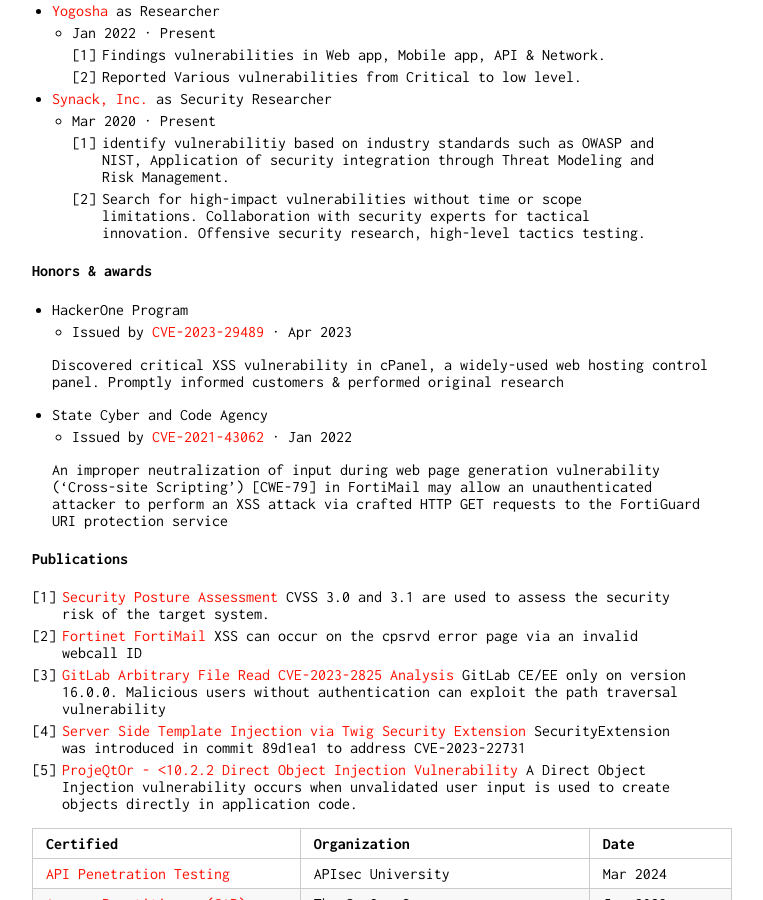
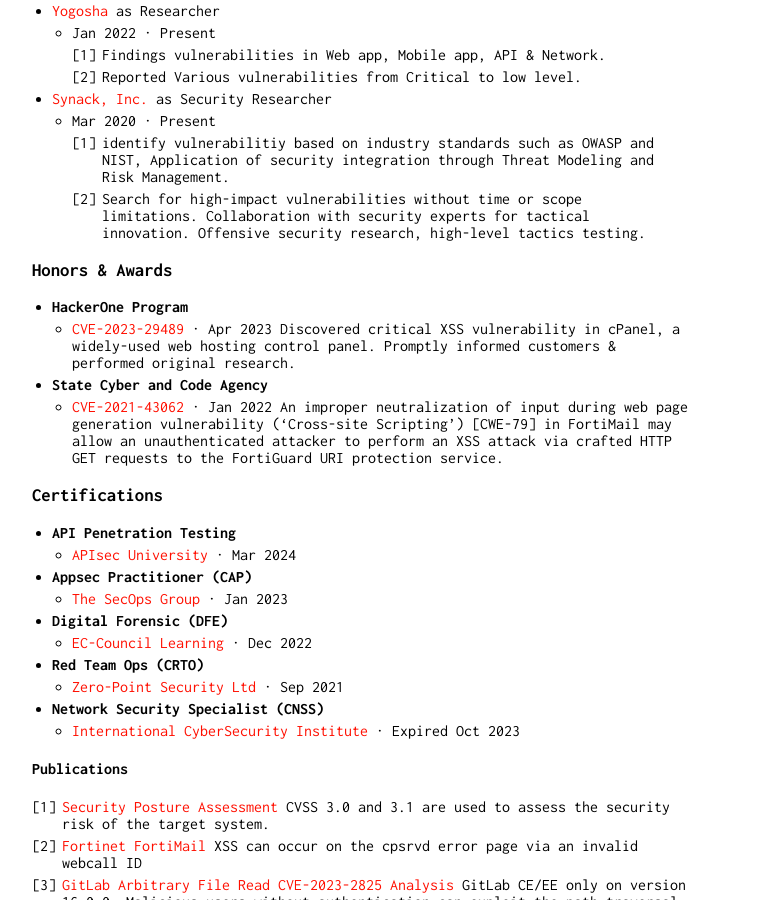
Before and after one commit to z0rs/me, a Jekyll site: the page built from index.md, in a window 1280 px wide and 900 px high, scrolled down 647 px. Shown: the whole window, without its empty margins (258-1021 px from the left). Built offline with Jekyll 4.4.1, drawn with Linux system fonts in a browser that asks for light colours.

Commit message:
Update index.md

```diff
--- a/index.md
+++ b/index.md
@@ -28,18 +28,33 @@ Capture The Flag challenges and Security vulnerability Research, keeping me up-t
    1. identify vulnerabilitiy based on industry standards such as OWASP and NIST, Application of security integration through Threat Modeling and Risk Management.
    2. Search for high-impact vulnerabilities without time or scope limitations. Collaboration with security experts for tactical innovation. Offensive security research, high-level tactics testing.
 
-#### Honors & awards
+### Honors & Awards
 
-- HackerOne Program
-  - Issued by [CVE-2023-29489](https://nvd.nist.gov/vuln/detail/CVE-2023-29489) · Apr 2023
+- **HackerOne Program**
+  - [CVE-2023-29489](https://nvd.nist.gov/vuln/detail/CVE-2023-29489) · Apr 2023
+    Discovered critical XSS vulnerability in cPanel, a widely-used web hosting control panel. Promptly informed customers & performed original research.
 
-  Discovered critical XSS vulnerability in cPanel, a widely-used web hosting
-control panel. Promptly informed customers & performed original research
+- **State Cyber and Code Agency**
+  - [CVE-2021-43062](https://nvd.nist.gov/vuln/detail/CVE-2021-43062) · Jan 2022
+    An improper neutralization of input during web page generation vulnerability ('Cross-site Scripting') [CWE-79] in FortiMail may allow an unauthenticated attacker to perform an XSS attack via crafted HTTP GET requests to the FortiGuard URI protection service.
 
-- State Cyber and Code Agency
-  - Issued by [CVE-2021-43062](https://nvd.nist.gov/vuln/detail/CVE-2021-43062) · Jan 2022
+### Certifications
 
-  An improper neutralization of input during web page generation vulnerability ('Cross-site Scripting') [CWE-79] in FortiMail may allow an unauthenticated attacker to perform an XSS attack via crafted HTTP GET requests to the FortiGuard URI protection service
+- **API Penetration Testing**
+  - [APIsec University](https://www.credly.com/badges/329f7824-8100-4175-bd91-cc7f69d672dc) · Mar 2024
+
+- **Appsec Practitioner (CAP)**
+  - [The SecOps Group](https://pbs.twimg.com/media/FleEzr8aEAIZ9TB?format=png&name=900x900) · Jan 2023
+
+- **Digital Forensic (DFE)**
+  - [EC-Council Learning](https://pbs.twimg.com/media/FlXICtpaAAEP1Fd?format=jpg&name=large) · Dec 2022
+
+- **Red Team Ops (CRTO)**
+  - [Zero-Point Security Ltd](https://eu.badgr.com/public/assertions/6NzBh3joT9mvixgtJMf24Q) · Sep 2021
+
+- **Network Security Specialist (CNSS)**
+  - [International CyberSecurity Institute](https://www.credential.net/fe7310c6-86d4-42f2-9f30-5e1f4360b9c4) · Expired Oct 2023
+
 
 #### Publications
 
```
